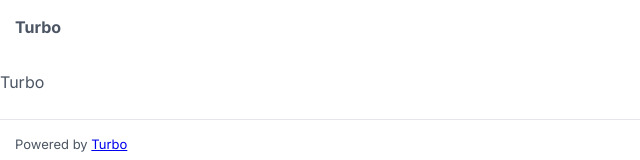
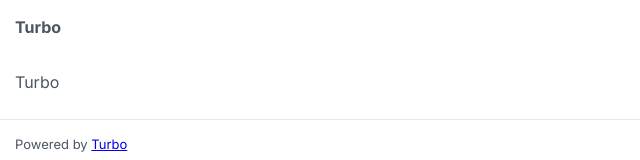
Before and after one commit to paulgibbs/turbo-monitor, a Next.js app: page / in a window 1280 px wide. Shown: the top 160 px of the page, without its empty margins (0-640 px from the left). Built offline with nearby package versions, Linux system fonts and the light colour scheme.

Commit message:
Add page wrapper component

```diff
--- /dev/null
+++ b/components/layout/Page.js
@@ -0,0 +1,5 @@
+import styled from 'styled-components';
+
+export const Page = styled.div`
+    padding: 0 15px;
+`;
--- a/pages/index.js
+++ b/pages/index.js
@@ -1,9 +1,12 @@
 import { Layout } from '../components/layout/Layout';
+import { Page } from '../components/layout/Page';
 
 export default function Home() {
     return (
         <Layout>
-            <p>Turbo</p>
+            <Page>
+                <p>Turbo</p>
+            </Page>
         </Layout>
     );
 }
```
